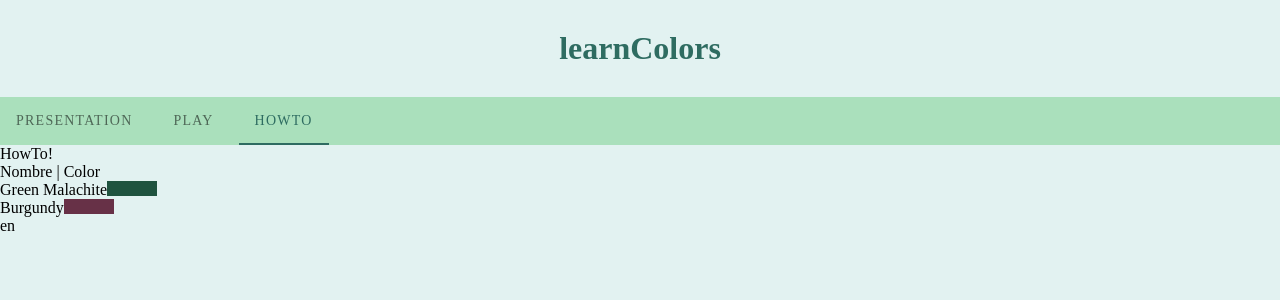
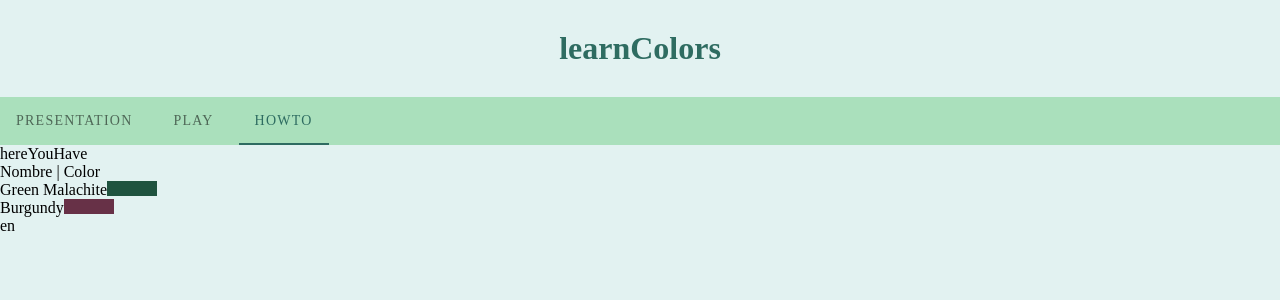
Before and after one commit to alexvkcr/colors, a Vue app: page /howto in a window 1280 px wide. Shown: the top 300 px of the page. Built offline with nearby package versions, Linux system fonts and the light colour scheme.

Commit message:
feat: text for all the colors displayed

```diff
--- a/src/components/HowTo.vue
+++ b/src/components/HowTo.vue
@@ -1,9 +1,21 @@
 <template>
   <div class="HowTo">
-    HowTo!
+    <p>{{ $t('hereYouHave') }}</p>
     <color-list :prop-color-list="propColorList"></color-list>
   </div>
 </template>
+
+
+<i18n>
+{
+  "es": {
+    "hereYouHave": "Aquí tienes todos los colores disponibles"
+  },
+  "en": {
+    "hereYouHave": "Here you have all the colors available"
+  }
+}
+</i18n>
 
 <script>
 
```
